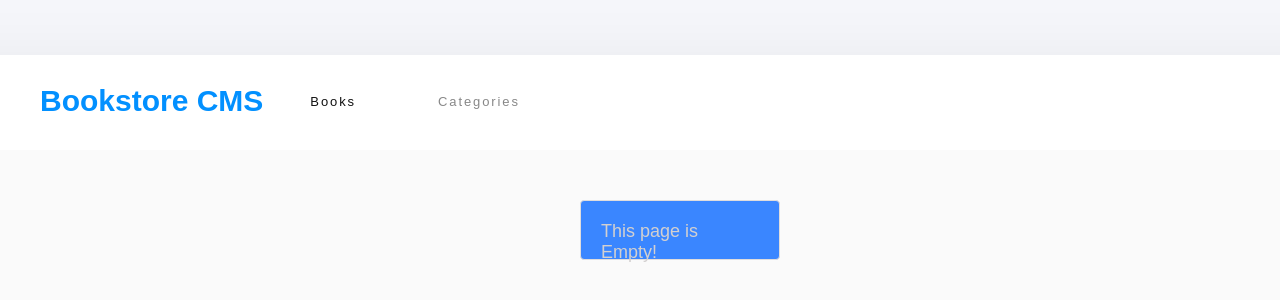
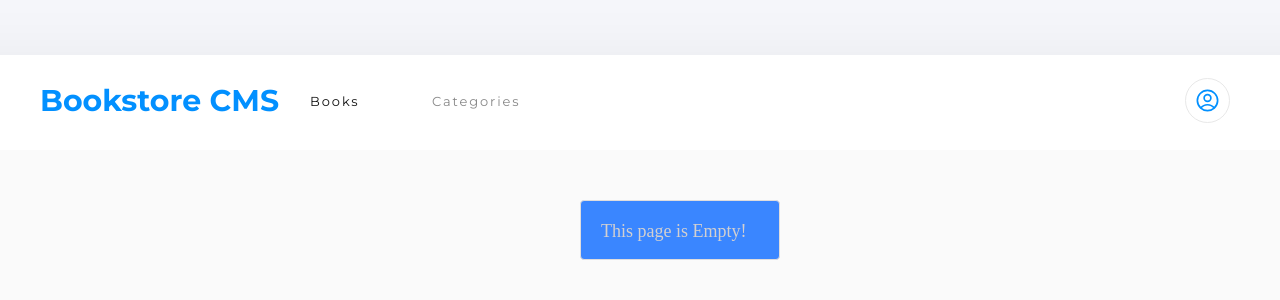
Before and after one commit to sadaf-Daneshgar/bookstore, a React (Create React App) app: page /category in a window 1280 px wide. Shown: the part 94-394 px from the top of the page. Built offline with nearby package versions, Linux system fonts and the light colour scheme.

Commit message:
change the font-family and add the dividers

```diff
--- a/public/index.html
+++ b/public/index.html
@@ -5,6 +5,16 @@
     <link rel="icon" href="%PUBLIC_URL%/favicon.ico" />
     <meta name="viewport" content="width=device-width, initial-scale=1" />
     <meta name="theme-color" content="#000000" />
+    <link rel="preconnect" href="https://fonts.googleapis.com" />
+    <link rel="preconnect" href="https://fonts.gstatic.com" crossorigin />
+    <link
+      href="https://fonts.googleapis.com/css2?family=Montserrat:wght@500&display=swap"
+      rel="stylesheet"
+    />
+    <link
+      href="https://fonts.googleapis.com/css2?family=Montserrat:wght@100;200;300;400;500;700&family=Press+Start+2P&family=Roboto+Slab:wght@200;300;400;500;700&display=swap"
+      rel="stylesheet"
+    />
     <meta
       name="description"
       content="Web site created using create-react-app"
@@ -24,7 +34,7 @@
       work correctly both with client-side routing and a non-root public URL.
       Learn how to configure a non-root public URL by running `npm run build`.
     -->
-    <title>React App</title>
+    <title>Book Store</title>
   </head>
   <body>
     <noscript>You need to enable JavaScript to run this app.</noscript>
--- a/src/components/Book.js
+++ b/src/components/Book.js
@@ -16,15 +16,24 @@ function Book({
           <div className="book-cata">{category}</div>
           <p className="book-title">{title}</p>
           <p className="book-author">{author}</p>
+          <div className="buttons">
             <span className="btn" id="commit">
               Comments
             </span>
-          <button type="button" className="btn" id="delete" onClick={onDelete}>
+            <div className="Line-2" />
+            <button
+              type="button"
+              className="btn"
+              id="delete"
+              onClick={onDelete}
+            >
               Remove
             </button>
+            <div className="Line-2" />
             <span className="btn" id="edit">
               Edit
             </span>
+          </div>
         </div>
         <div>
           <div className="circle" />
@@ -33,6 +42,7 @@ function Book({
           <span className="precent">{isCompleted ? '100%' : '0%'}</span>
           <h5>{isCompleted ? 'completed' : 'not completed'}</h5>
         </div>
+        <div className="Line-1" />
         <div className="current-part">
           <p className="current-chapter">CURRENT CHAPTER</p>
           <h4>Chapter</h4>
--- a/src/components/BookForm.js
+++ b/src/components/BookForm.js
@@ -32,7 +32,7 @@ function BookDiv() {
   return (
     <>
       <div className="contanier">
-        <h2>ADD NEW BOOK</h2>
+        <span className="genral-title">ADD NEW BOOK</span>
         <div>
           <input
             className="input-book"
--- a/src/components/Navbar.js
+++ b/src/components/Navbar.js
@@ -1,6 +1,7 @@
 import React from 'react';
 import { Link } from 'react-router-dom';
 import './navbar.css';
+import UserIcon from './icons';
 
 function Navbar() {
   return (
@@ -9,7 +10,7 @@ function Navbar() {
         <ul className="nav">
           <li className="nav-item">
             <Link className="nav-link" id="imp" to="/">
-              Bookstore CMS
+              <span>Bookstore CMS</span>
             </Link>
           </li>
           <li className="nav-item">
@@ -22,6 +23,9 @@ function Navbar() {
               Categories
             </Link>
           </li>
+          <li className="nav-item">
+            <UserIcon />
+          </li>
         </ul>
       </div>
     </>
--- /dev/null
+++ b/src/components/icons.js
@@ -0,0 +1,26 @@
+import React from 'react';
+
+function UserIcon() {
+  return (
+    <>
+      <div className="icons">
+        <svg
+          xmlns="http://www.w3.org/2000/svg"
+          fill="none"
+          viewBox="0 0 24 24"
+          strokeWidth={1.5}
+          stroke="currentColor"
+          className="w-6 h-6"
+        >
+          <path
+            strokeLinecap="round"
+            strokeLinejoin="round"
+            d="M17.982 18.725A7.488 7.488 0 0012 15.75a7.488 7.488 0 00-5.982 2.975m11.963 0a9 9 0 10-11.963 0m11.963 0A8.966 8.966 0 0112 21a8.966 8.966 0 01-5.982-2.275M15 9.75a3 3 0 11-6 0 3 3 0 016 0z"
+          />
+        </svg>
+      </div>
+    </>
+  );
+}
+
+export default UserIcon;
--- a/src/components/navbar.css
+++ b/src/components/navbar.css
@@ -5,7 +5,6 @@
 }
 
 body {
-  font-family: sans-serif;
   display: flex;
   padding: 9.313rem 3.75rem 7.688rem 6.25rem;
   background-color: #f5f6fa;
@@ -33,10 +32,28 @@ body {
   background-color: #fff;
 }
 
-#imp {
+.nav-link,
+.book-cata,
+h5,
+h2,
+.input-book,
+.input-author,
+.select-cata {
+  font-family: 'Montserrat', sans-serif;
+}
+
+.book-title,
+.book-author,
+.btn,
+.current-part,
+.addbtn {
+  font-family: "Roboto Slab", serif;
+}
+
+#imp span {
   width: 15rem;
   height: 2.313rem;
-  margin: 0.375rem 2.938rem 0.125rem 0;
+  margin: 0.375rem 1.938rem 0.125rem 0;
   font-size: 1.875rem;
   font-weight: bold;
   font-stretch: normal;
@@ -49,7 +66,7 @@ body {
 #imp2 {
   width: 3.688rem;
   height: 1rem;
-  margin: 1.125rem 2.563rem 0.688rem 0;
+  margin: 1.125rem 1.963rem 0.688rem 0;
   font-size: 0.813rem;
   font-weight: normal;
   font-stretch: normal;
@@ -89,7 +106,7 @@ a {
   text-align: start;
 }
 
-h2 {
+.genral-title {
   width: 10.875rem;
   height: 1.5rem;
   margin: 1.813rem 32.75rem 1.188rem 7rem;
@@ -209,9 +226,13 @@ h2 {
   color: #4386bf;
 }
 
+.buttons {
+  display: flex;
+}
+
 .btn {
   height: 1.188rem;
-  margin: 0.188rem 0.938rem 0.125rem 0;
+  margin: 0.75rem 0.938rem 0.125rem 0;
   font-size: 0.875rem;
   font-weight: 300;
   font-stretch: normal;
@@ -220,6 +241,20 @@ h2 {
   letter-spacing: normal;
   color: #4386bf;
   border: none;
+}
+
+.Line-2 {
+  width: 0.125rem;
+  height: 1.5rem;
+  margin: 0.75rem 1.063rem 0 0.938rem;
+  border: solid 1px #e8e8e8;
+}
+
+.Line-1 {
+  width: 0.125rem;
+  height: 4.375rem;
+  margin: 1.125rem 3.688rem 0 4.938rem;
+  border: solid 1px #e8e8e8;
 }
 
 .compelet {
@@ -235,7 +270,7 @@ h2 {
   border-top: 5px solid #e8e8e8;
   transform: rotate(-60deg);
   margin-top: 18px;
-  margin-left: 22rem;
+  margin-left: 16rem;
   border-image-slice: 1;
 }
 
@@ -253,7 +288,7 @@ h2 {
 }
 
 h5 {
-  width: 6rem;
+  width: 5rem;
   height: 1.125rem;
   margin: 0.438rem 4.938rem 0.75rem 0.75rem;
   opacity: 0.5;
@@ -332,3 +367,12 @@ h4 {
   padding: 12px;
   margin: 220px 190px 20px 190px;
 }
+
+.icons {
+  width: 2.813rem;
+  height: 2.813rem;
+  color: #0290ff;
+  border: solid 1px #e8e8e8;
+  padding: 8px;
+  border-radius: 50%;
+}
--- a/src/redux/books/bookSlice.js
+++ b/src/redux/books/bookSlice.js
@@ -1,7 +1,7 @@
 import { createSlice, createAsyncThunk } from '@reduxjs/toolkit';
 import axios from 'axios';
 
-const API_URL = 'https://us-central1-bookstore-api-e63c8.cloudfunctions.net/bookstoreApi/apps/g5ahFOiYPc0zxZGYNqkm/books';
+const API_URL = 'https://us-central1-bookstore-api-e63c8.cloudfunctions.net/bookstoreApi/apps/XX3qTBLywTfVshIemAvZ/books';
 
 export const fetchBooks = createAsyncThunk('booksList/fetchBooks', async () => {
   const response = await axios.get(API_URL);
```
Lines whose indentation alone changed are shown as unchanged.
